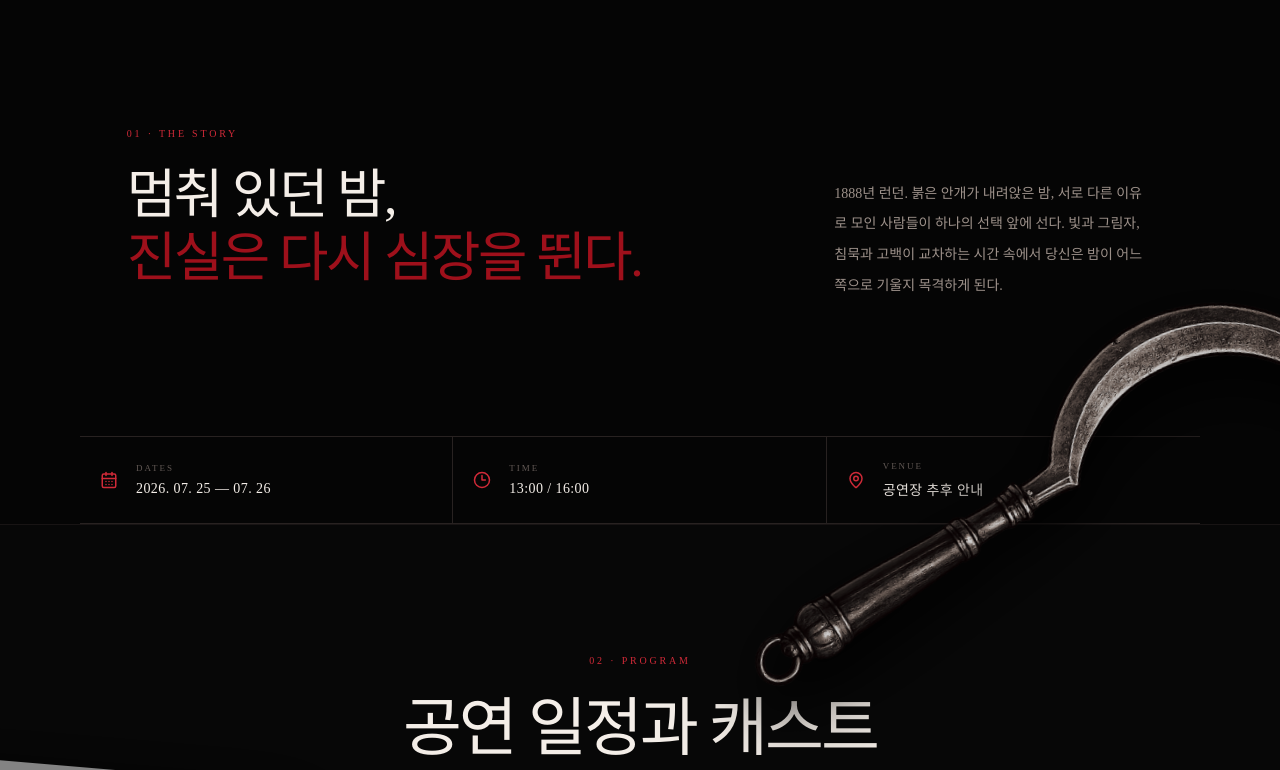
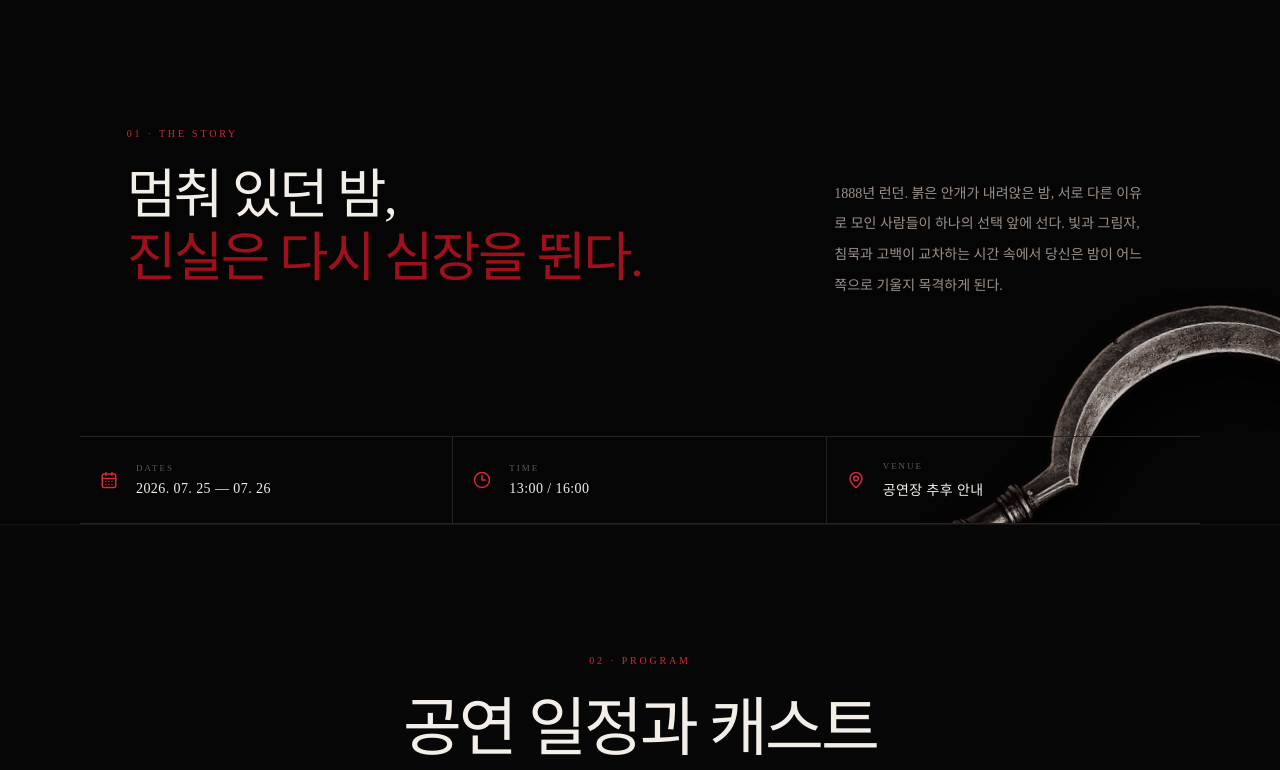
Before and after one commit to eye215/London1888, a React (Vite) app: page / in a window 1280 px wide. Shown: the part 690-1460 px from the top of the page. Built offline with nearby package versions, Linux system fonts and the light colour scheme; no server answers; the database is empty; grey boxes are pictures that could not be loaded; a web font is replaced by a local one.

Commit message:
Lower decorative prop z-index further

```diff
--- a/src/index.css
+++ b/src/index.css
@@ -2979,11 +2979,11 @@ body{
 
 /* keep decorative props below all readable content */
 .content-art-layer{
-  z-index:2!important;
+  z-index:0!important;
 }
 
 .content-floating-prop{
-  z-index:2!important;
+  z-index:0!important;
 }
 
 .intro>*:not(.content-floating-prop),
@@ -3007,3 +3007,39 @@ body{
   position:relative!important;
   z-index:5!important;
 }
+
+/* stronger decorative-layer demotion */
+.content-art-layer,
+.content-floating-prop{
+  z-index:0!important;
+}
+
+.intro,
+.info-strip,
+.program-section,
+.message-section,
+.site-footer{
+  position:relative!important;
+  z-index:1!important;
+}
+
+.intro::before,
+.info-strip::before,
+.program-section::before,
+.message-section::before,
+.site-footer::before{
+  content:"";
+  position:absolute;
+  inset:0;
+  z-index:1;
+  pointer-events:none;
+}
+
+.intro>*,
+.info-strip>*,
+.program-section>*,
+.message-section>*,
+.site-footer>*{
+  position:relative!important;
+  z-index:2!important;
+}
```
